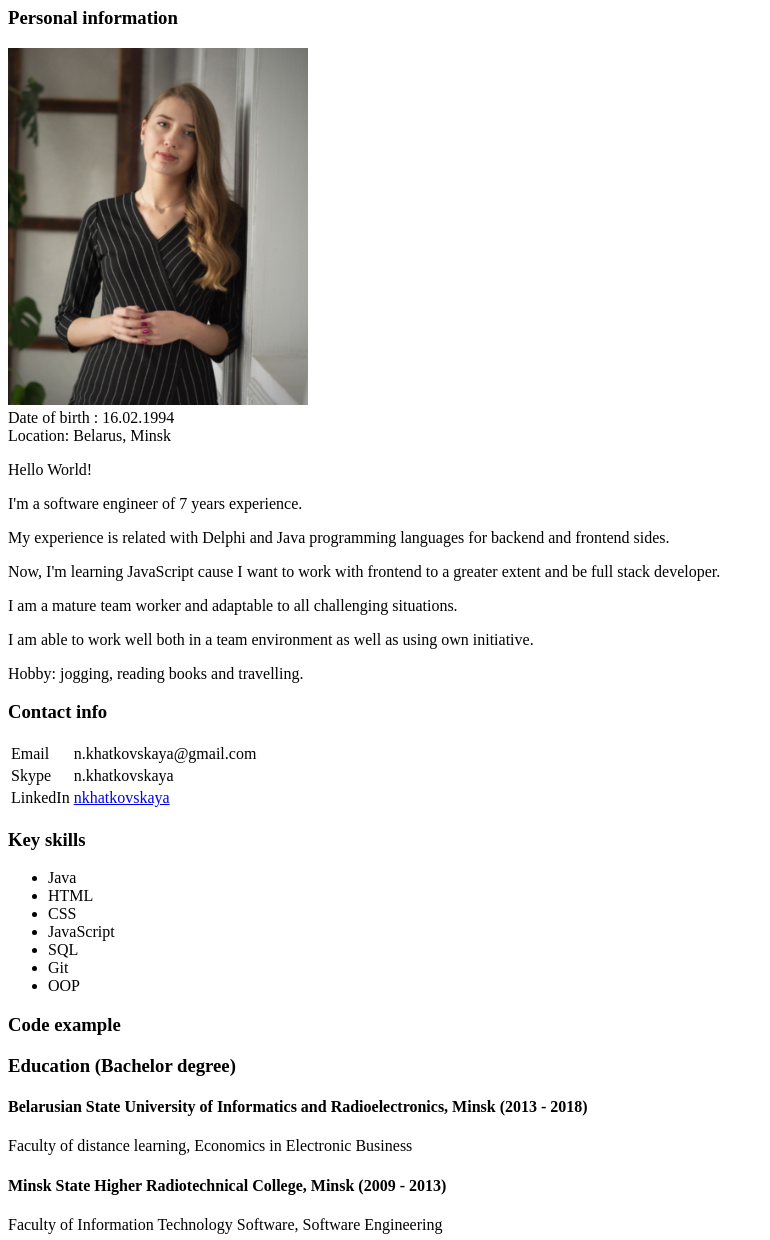
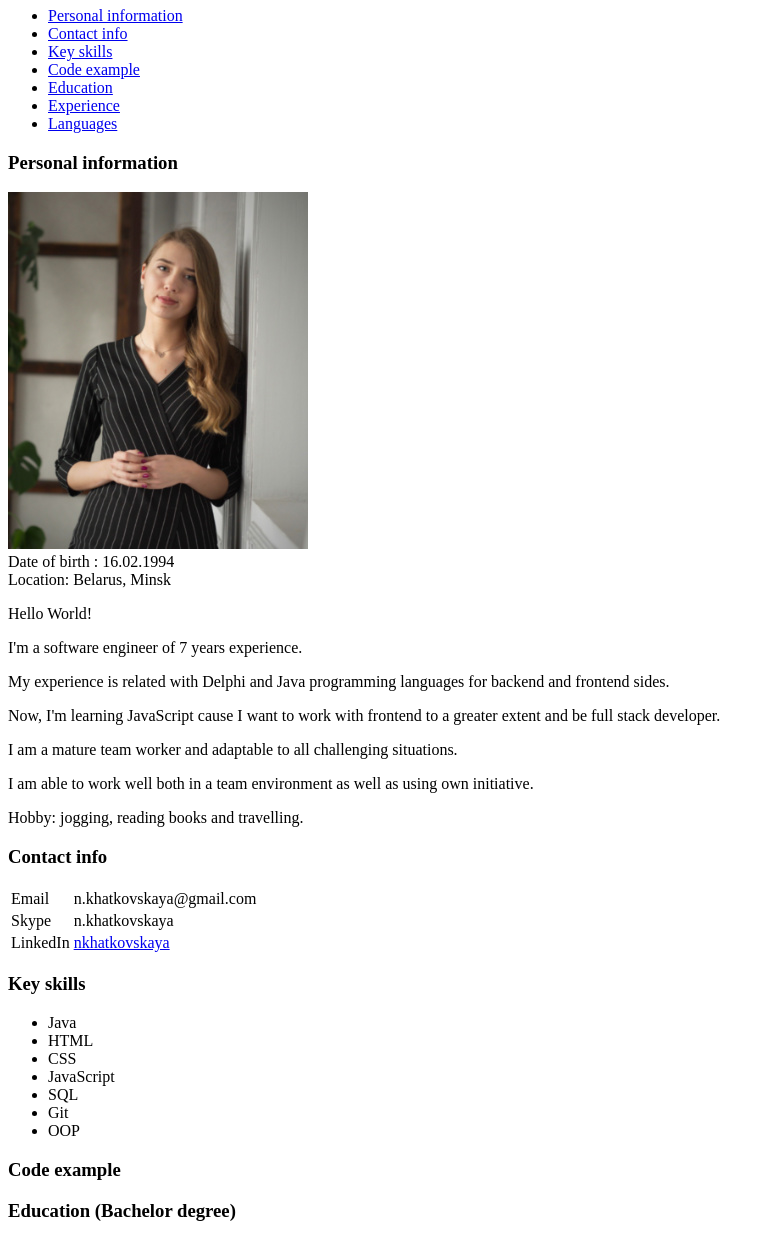
Before and after one commit to khatko/rsschool-cv, a plain HTML site: page index.html in a window 1280 px wide. Shown: the part 73-1313 px from the top of the page, without its empty margins (0-770 px from the left). Drawn offline with Linux system fonts and the light colour scheme.

Commit message:
refactor: use semantic markup

```diff
--- a/index.html
+++ b/index.html
@@ -1,35 +1,59 @@
 <!DOCTYPE html>
-<html>
+<html lang="en">
+
 <head>
     <meta charset="utf-8">
     <title>CV Natalia Khatkovskaya</title>
+    <link href="style.css" type="text/css" rel="stylesheet">
 </head>
+
 <body>
+    <header>
+        <h1>CV Natalia Khatkovskaya</h1>
+        <nav>
+            <ul>
+                <li><a href="#personal-information">Personal information</a></li>
+                <li><a href="#contact-info">Contact info</a></li>
+                <li><a href="#key-skills">Key skills</a></li>
+                <li><a href="#code-example">Code example</a></li>
+                <li><a href="#education">Education</a></li>
+                <li><a href="#experience">Experience</a></li>
+                <li><a href="#languages">Languages</a></li>
+            </ul>
+        </nav>
+    </header>
 
-        <h1>Natalia Khatkovskaya</h1>
-
+    <main>
+      <section id="personal-information">
             <h3>Personal information</h3>
-        <div>
+            <article>
+                <aside>
                   <img src="img/cv-photo.jpg" alt="Natalia Khatkovskaya" width="300" height="357">
-
                   <div>
                     Date of birth : 16.02.1994 <br>
                     Location: Belarus, Minsk
                   </div>
+                </aside>
 
-            <div>
+                <main>
                     <p>Hello World!</p>
                     <p>I'm a software engineer of 7 years experience.</p>
-                <p>My experience is related with Delphi and Java programming languages for backend and frontend sides.</p>
-                <p>Now, I'm learning JavaScript cause I want to work with frontend to a greater extent and be full stack developer.</p>
+                    <p>My experience is related with Delphi and Java programming languages for backend and frontend
+                        sides.
+                    </p>
+                    <p>Now, I'm learning JavaScript cause I want to work with frontend to a greater extent and be full
+                        stack
+                        developer.</p>
                     <p>I am a mature team worker and adaptable to all challenging situations.</p>
                     <p>I am able to work well both in a team environment as well as using own initiative.</p>
                     <p>Hobby: jogging, reading books and travelling.</p>
-            </div>
-        </div>
+                </main>
+            </article>
+        </section>
 
+        <section id="contact-info">
             <h3>Contact info</h3>
-        <div>
+            <article>
                 <table>
                     <tr>
                         <td>Email</td>
@@ -44,10 +68,12 @@
                         <td><a href="https://www.linkedin.com/in/nkhatkovskaya/">nkhatkovskaya</a></td>
                     </tr>
                 </table>
-        </div>
+              </article>
+        </section>
 
+        <section id="key-skills">
             <h3>Key skills</h3>
-        <div>
+            <article>
                 <ul>
                     <li>Java</li>
                     <li>HTML</li>
@@ -57,13 +83,19 @@
                     <li>Git</li>
                     <li>OOP</li>
                 </ul>
-        </div>
+            </article>
+        </section>
 
+        <section id="code-example">
             <h3>Code example</h3>
-        <div> <!--TO DO: insert here en example of my code--></div>
+            <article>
+                <!--TO DO: insert here en example of my code-->
+            </article>
+        </section>
 
+        <section id="education">
             <h3>Education (Bachelor degree)</h3>
-        <div>
+            <article>
                 <div>
                     <h4>Belarusian State University of Informatics and Radioelectronics, Minsk (2013 - 2018)</h4>
                     <p>Faculty of distance learning, Economics in Electronic Business</p>
@@ -72,22 +104,28 @@
                     <h4>Minsk State Higher Radiotechnical College, Minsk (2009 - 2013)</h4>
                     <p>Faculty of Information Technology Software, Software Engineering</p>
                 </div>
-        </div>
+            </article>
+        </section>
 
+        <section id="experience">
             <h3>Experience (6 years 7 months)</h3>
-        <div>
+            <article>
                 <div>
                     <h4><a href="www.nextsoft.by">NextSoft</a>, Minsk (february 2018 - currently)</h4>
                     <p>Java Developer</p>
                     <p>Development and support web application for holding car auctions.</p>
                     <p>Job description:</p>
                     <ul>
-                    <li>implementing new functionality into existing systems according to the designed specification;</li>
+                        <li>implementing new functionality into existing systems according to the designed
+                            specification;
+                        </li>
                         <li>optimizing and debugging working solution.</li>
                     </ul>
                     <p>Technologies:</p>
                     <ul>
-                    <li>backend: EJB / JPA / EclipseLink / JSF / Primefaces / Omnifaces / Shiro Security / Liquibase / Glassfish / Java 7</li>
+                        <li>backend: EJB / JPA / EclipseLink / JSF / Primefaces / Omnifaces / Shiro Security / Liquibase
+                            /
+                            Glassfish / Java 7</li>
                         <li>frontend: CSS / JS / HTML / jQuery / Bootstrap</li>
                         <li>DB: MySQL</li>
                         <li>VCS: Git</li>
@@ -99,7 +137,8 @@
                     <p>Development and support of bank software.</p>
                     <p>Job description:</p>
                     <ul>
-                    <li>implementing new functionality into existing systems (Internet Banking) according to the designed specification;</li>
+                        <li>implementing new functionality into existing systems (Internet Banking) according to the
+                            designed specification;</li>
                         <li>optimizing and debugging working solution;</li>
                         <li>writing software documentation;</li>
                         <li>consulting customers on setting up and using the product;</li>
@@ -114,12 +153,17 @@
                         <li>VCS: SVN</li>
                     </ul>
                 </div>
-        </div>
+            </article>
+        </section>
 
+        <section id="languages">
             <h3>Languages</h3>
-        <div>
+            <article>
                 <p>English: B1</p>
-        </div>
+            </article>
+        </section>
+    </main>
 
 </body>
+
 </html>
```
Lines whose indentation alone changed are shown as unchanged.
